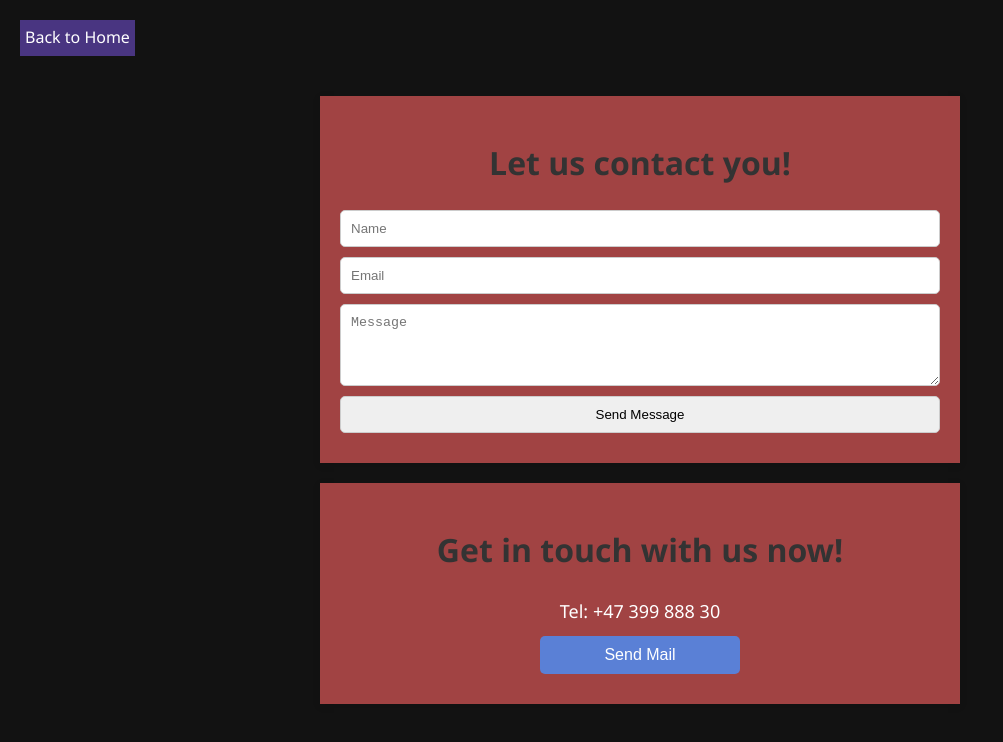
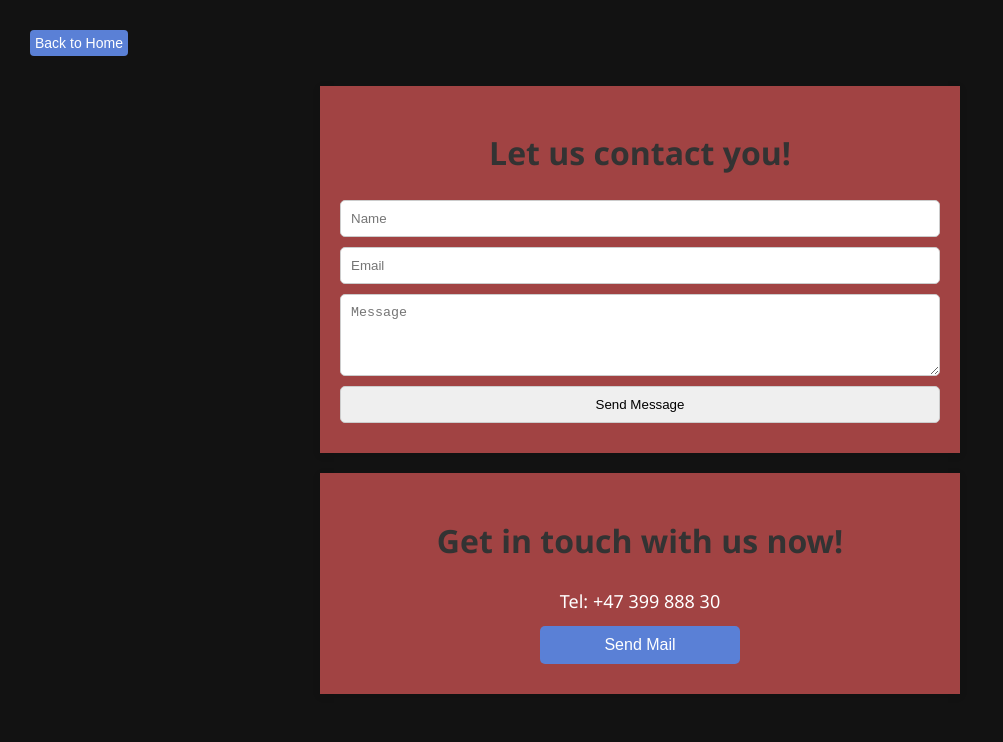
Before and after one commit to Nweder/WebDev, a plain HTML site: page public/contact.html in a window 1280 px wide. Shown: the whole page, without its empty margins (0-1003 px from the left). Drawn offline with Linux system fonts and the light colour scheme.

Commit message:
Update back button in contact me

```diff
--- a/public/contact.html
+++ b/public/contact.html
@@ -6,7 +6,7 @@
     <link rel="stylesheet" href="mycss.css">
     <script src="./script.js" defer></script>
 <body>
-    <a href="/" class="back-button">Back to Home</a>
+    <button id="backHomeButton" class="back-button">Back to Home</button>
     <div class="container">
         <h1>Let us contact you!</h1>
         <form action="#" method="post">
--- a/public/mycss.css
+++ b/public/mycss.css
@@ -160,7 +160,7 @@ body {
     background-color: #45a049;
     }
     .send-mail-button {
-        background-color: #5a80d6; /* Blue button */
+        background-color: #5a80d6;
         color: white;
         padding: 10px 20px;
         font-size: 16px;
@@ -172,7 +172,20 @@ body {
         margin: 10px auto;
         text-align: center;
     }
-
     .send-mail-button:hover {
-        background-color: #4b6bbf; /* Darker hover effect */
+        background-color: #4b6bbf;
     }
+    .back-button {
+        background-color: #5a80d6;
+        color: white;
+        font-size: 14px;
+        border-radius: 4px;
+        text-decoration: none;
+        display: inline-block;
+        text-align: center;
+        cursor: pointer;
+        margin: 10px;
+    }
+    .back-button:hover {
+        background-color: #4b6bbf;
+    }
--- a/public/script.js
+++ b/public/script.js
@@ -1,3 +1,7 @@
 document.getElementById("sendMailButton").addEventListener("click", function() {
     window.location.href = "mailto:m.neweder@gmail.com?subject=Hello&body=I want to contact you!";
 });
+
+document.getElementById("backHomeButton").addEventListener("click", function() {
+    window.location.href = "../index.html";
+});
```
